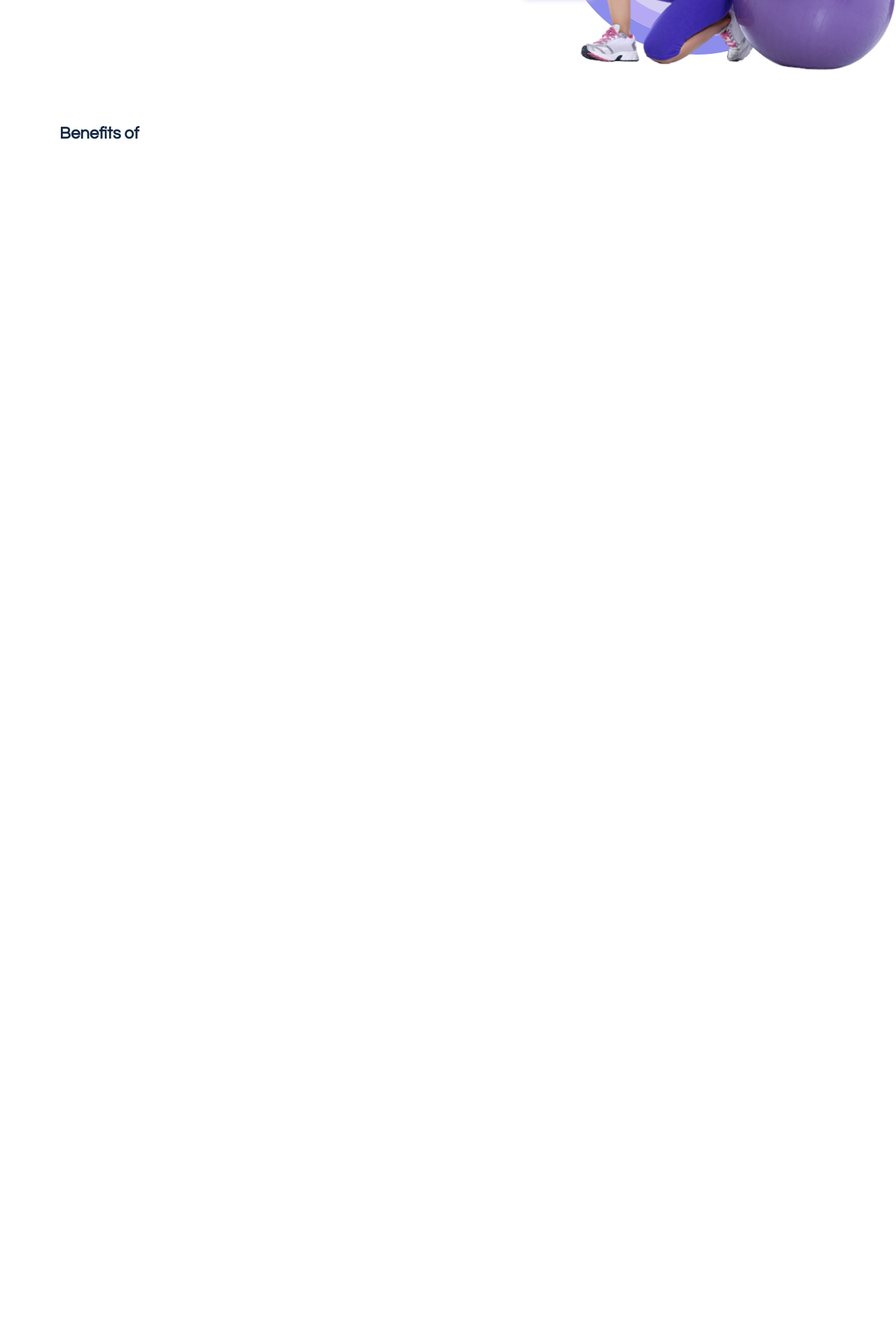
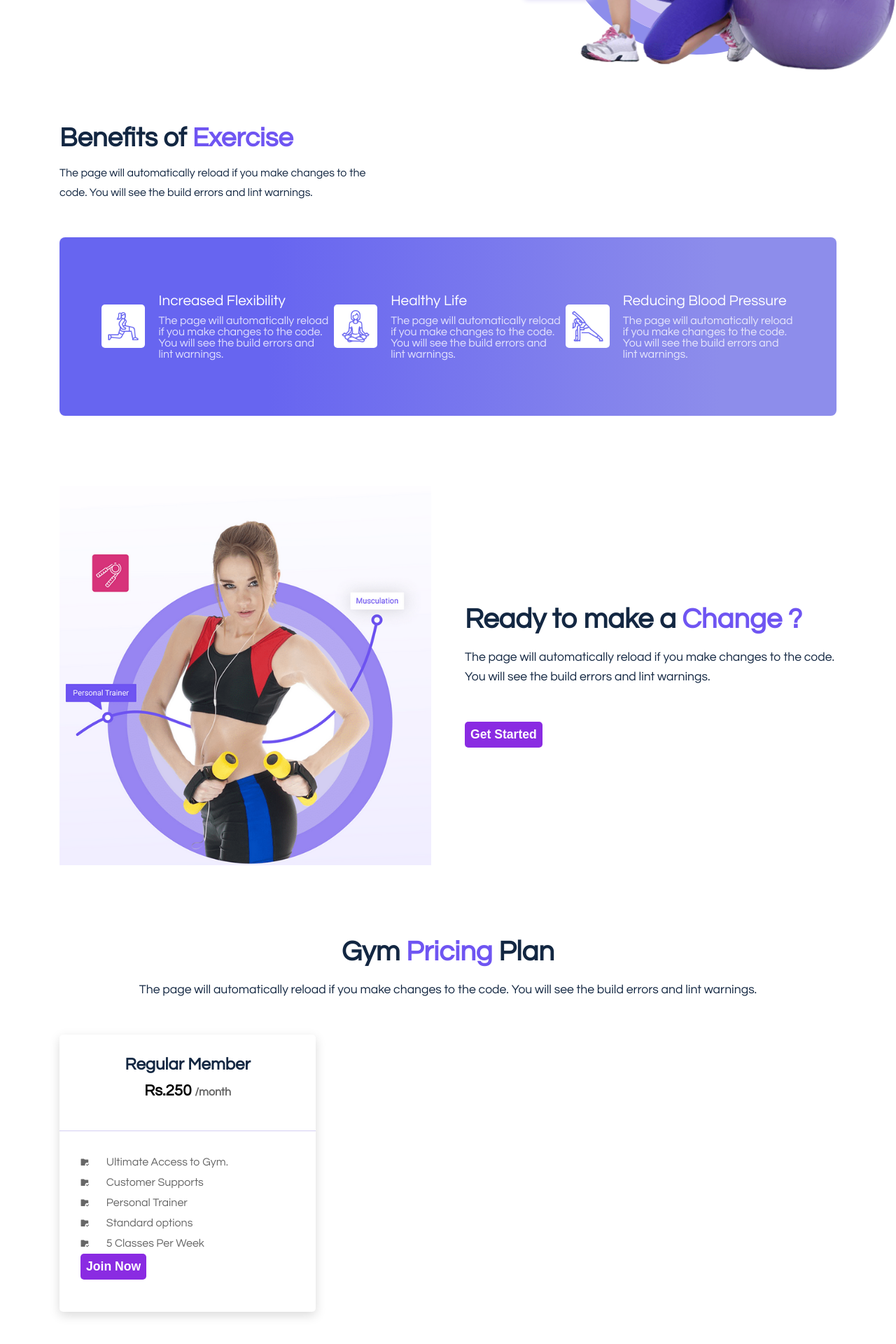
Before and after one commit to velsenthilkumar1988/pro2_gymwebsite_reactjs, a React (Create React App) app: page / in a window 1280 px wide. Shown: the part 492-2412 px from the top of the page at 70% size. Before the commit the page ends 800 px from the top, so only its background shows below. Built offline with nearby package versions, Linux system fonts and the light colour scheme.

Commit message:
exercise and pricing

```diff
--- a/src/App.js
+++ b/src/App.js
@@ -2,6 +2,8 @@ import './App.css';
 import Header from './components/Header/Header';
 import Exercise from './components/UI/Exercise';
 import Hero from './components/UI/Hero';
+import Pricing from './components/UI/Pricing';
+import Start from './components/UI/Start';
 
 
 function App() {
@@ -10,6 +12,8 @@ function App() {
       <Header/>
       <Hero/>
       <Exercise/>
+      <Start/>
+      <Pricing/>
     </>
   );
 }
--- a/src/components/UI/Exercise.jsx
+++ b/src/components/UI/Exercise.jsx
@@ -1,5 +1,9 @@
 import React from 'react'
 import "../../styles/exercise.css";
+import lungsImg from "../../assets/img/lunges.png";
+import yogaImg from "../../assets/img/yoga-pose.png";
+import extendImg from "../../assets/img/extended.png";
+
 
 const Exercise = () => {
   return (
@@ -7,9 +11,54 @@ const Exercise = () => {
         <div className="container exercise__container">
             <div className="exercise__top">
                 <h2 className="section__title">
-                    Benefits of <span className='highlights'></span>
+                    Benefits of <span className='highlights'>Exercise</span>
                 </h2>
+                <p>The page will automatically reload if you make changes to the<br/>
+              code. You will see the build errors and lint warnings.</p>
             </div>
+
+            {/** Exercise LIst start */}
+            <div className="exercise__wrapper">
+              <div className="exercise__item">
+                <span className="exercise__icon">
+                  <img src={lungsImg} alt="" />
+                </span>
+
+                <div className="exercise__content">
+                    <h4>Increased Flexibility</h4>
+                    <p>The page will automatically reload if you make changes to the
+                    code. You will see the build errors and lint warnings.</p>
+                </div>
+
+              </div>
+
+              <div className="exercise__item">
+                <span className="exercise__icon">
+                  <img src={yogaImg} alt="" />
+                </span>
+
+                <div className="exercise__content">
+                    <h4>Healthy Life</h4>
+                    <p>The page will automatically reload if you make changes to the
+                    code. You will see the build errors and lint warnings.</p>
+                </div>
+              </div>
+
+              <div className="exercise__item">
+                <span className="exercise__icon">
+                  <img src={extendImg} alt="" />
+                </span>
+
+                <div className="exercise__content">
+                    <h4>Reducing Blood Pressure</h4>
+                    <p>The page will automatically reload if you make changes to the
+                    code. You will see the build errors and lint warnings.</p>
+                </div>
+              </div>
+
+            </div>
+            {/** Exercise LIst start End*/}
+
         </div>
     </section>
   )
--- /dev/null
+++ b/src/components/UI/Pricing.jsx
@@ -0,0 +1,40 @@
+import React from 'react'
+import "../../styles/pricing.css";
+const Pricing = () => {
+  return (
+    <section>
+        <div className="container">
+            <div className="pricing__top">
+                <h2 className="section__title">Gym <span className='highlights'> Pricing</span> Plan</h2>
+                <p>The page will automatically reload if you make changes to the code. You will see the build errors and lint warnings.</p>
+            </div>
+
+            {/**Pricing Wrapper Start */}
+            <div className="pricing__wrapper">
+                <div className="pricing__item">
+                    <div className="pricing__card-top">
+                        <h2 className='section__title'>Regular Member</h2>
+                        <h2 className='pricing'>Rs.250 <span>/month</span></h2>
+                    </div>
+                    <div className="services">
+                        <ul>
+                            <li><span><i class="ri-folder-check-fill"></i></span> Ultimate Access to Gym.</li>
+                            <li><span><i class="ri-folder-check-fill"></i></span> Customer Supports</li>
+                            <li><span><i class="ri-folder-check-fill"></i></span>Personal Trainer</li>
+                            <li><span><i class="ri-folder-check-fill"></i></span>Standard options</li>
+                            <li><span><i class="ri-folder-check-fill"></i></span>5 Classes Per Week</li>
+                        </ul>
+                        <button className='register__btn'>Join Now</button>
+                    </div>
+
+
+                </div>
+            </div>
+            {/**Pricing Wrapper End */}
+
+        </div>
+    </section>
+  )
+}
+
+export default Pricing
--- /dev/null
+++ b/src/components/UI/Start.jsx
@@ -0,0 +1,25 @@
+import React from 'react'
+import "../../styles/start.css";
+import trainerImg from '../../assets/img/trainer.png';
+
+const Start = () => {
+  return (
+    <section>
+        <div className="container">
+            <div className="start__wrapper">
+                <div className="start__img">
+                    <img src={trainerImg} alt=''/>
+                </div>
+                <div className="start__content">
+                    <h2 className="section__title">Ready to make a <span className='highlights'>Change ?</span></h2>
+                    <p>The page will automatically reload if you make changes to the
+                    code. You will see the build errors and lint warnings.</p>
+                    <button className='register__btn'>Get Started</button>
+                </div>
+            </div>
+        </div>
+    </section>
+  )
+}
+
+export default Start
--- a/src/styles/exercise.css
+++ b/src/styles/exercise.css
@@ -0,0 +1,53 @@
+.exercise__top{
+    margin-bottom: 50px;
+
+}
+.exercise__top h2{
+    font-size: 2.4rem;
+    margin-bottom: 1rem;
+}
+.exercise__top p{
+    color: var(--heading-color);
+    font-size: 1rem;
+    line-height: 28px;
+}
+.exercise__wrapper{
+    background: var(--bg-gradient);
+    border-radius: 0.5rem;
+    display: flex;
+    align-items: center;
+    justify-content: space-between;
+    padding: 80px 60px;
+}
+.exercise__item{
+    display: flex;
+    align-items: center;
+    column-gap: 1.2rem;
+    width: 33%;
+}
+.exercise__icon{
+    width: 20%;
+    height: 20%;
+    display: flex;
+    align-items: center;
+    justify-content: center;
+    padding: 0.5rem;
+    border-radius: 5px;
+    background: #fff;
+}
+.exercise__icon img{
+    width: 100%;
+}
+.exercise__content{
+    width: 80%;
+}
+.exercise__content h4{
+    font-size: 1.3rem;
+    color: #fff;
+    font-weight: 500;
+    margin-bottom: 0.6rem;
+}
+.exercise__content p{
+    font-size: 1rem;
+    color: rgba(255,255,255,0.801);
+}
--- /dev/null
+++ b/src/styles/pricing.css
@@ -0,0 +1,61 @@
+.pricing__top{
+    text-align: center;
+}
+.pricing__top h2{
+    font-size: 2.5rem;
+    margin-bottom: 20px;
+}
+.pricing__top p{
+    font-size: 1.1rem;
+    color: var(--heading-color);
+    line-height: 28px;
+    margin-bottom: 50px;
+}
+.pricing__wrapper{
+    display: flex;
+    text-align: center;
+    justify-content: space-between;
+}
+.pricing__item{
+    box-shadow: rgba(0,0,0,0.15) 0px 5px 15px 0px;
+    border-radius: 5px;
+    width: 33%;
+    background: #fff;
+}
+.pricing__card-top{
+    padding: 30px;
+    border-bottom: 1px solid #d3cef2;
+    text-align: center;
+}
+.pricing__card-top h2{
+    font-size: 1.5rem;
+    margin-bottom: 0.9rem;
+}
+.pricing__card-top .pricing{
+    font-size: 1.4rem;
+}
+.pricing__card-top .pricing span{
+    font-size: 1rem;
+    color: #666;
+}
+.pricing__item .services{
+    padding: 30px;
+}
+.pricing__item .services ul li{
+    display: flex;
+    align-items: center;
+    column-gap: 1.5rem;
+    color: #666;
+    line-height: 28px;
+}
+.pricing__item .services ul li span i{
+    font-size: 0.8rem;
+}
+.services{
+    text-align: center;
+}
+.services button{
+    text-align: center;
+    justify-content: center;
+    margin-bottom: 1rem;
+}
--- /dev/null
+++ b/src/styles/start.css
@@ -0,0 +1,22 @@
+.start__wrapper{
+    display: flex;
+    justify-content: space-between;
+    column-gap: 3rem;
+    align-items: center;
+}
+.start__img, .start__content{
+    width: 50%;
+}
+.start__img img{
+    width: 100%;
+}
+.start__content h2{
+    font-size: 2.5rem;
+    margin-bottom: 20px;
+}
+.start__content p{
+    color: var(--heading-color);
+    font-size: 1.1rem;
+    line-height: 28px;
+    margin-bottom: 50px;
+}
```
